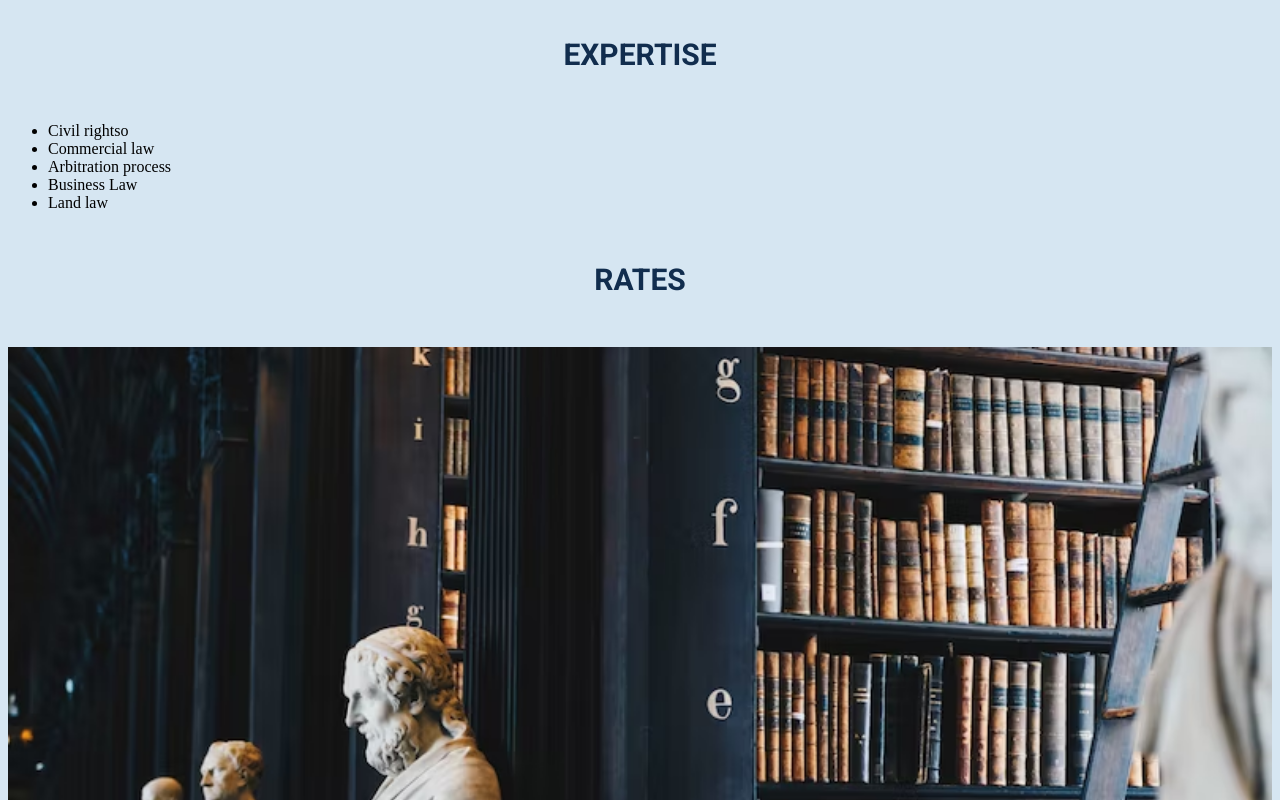
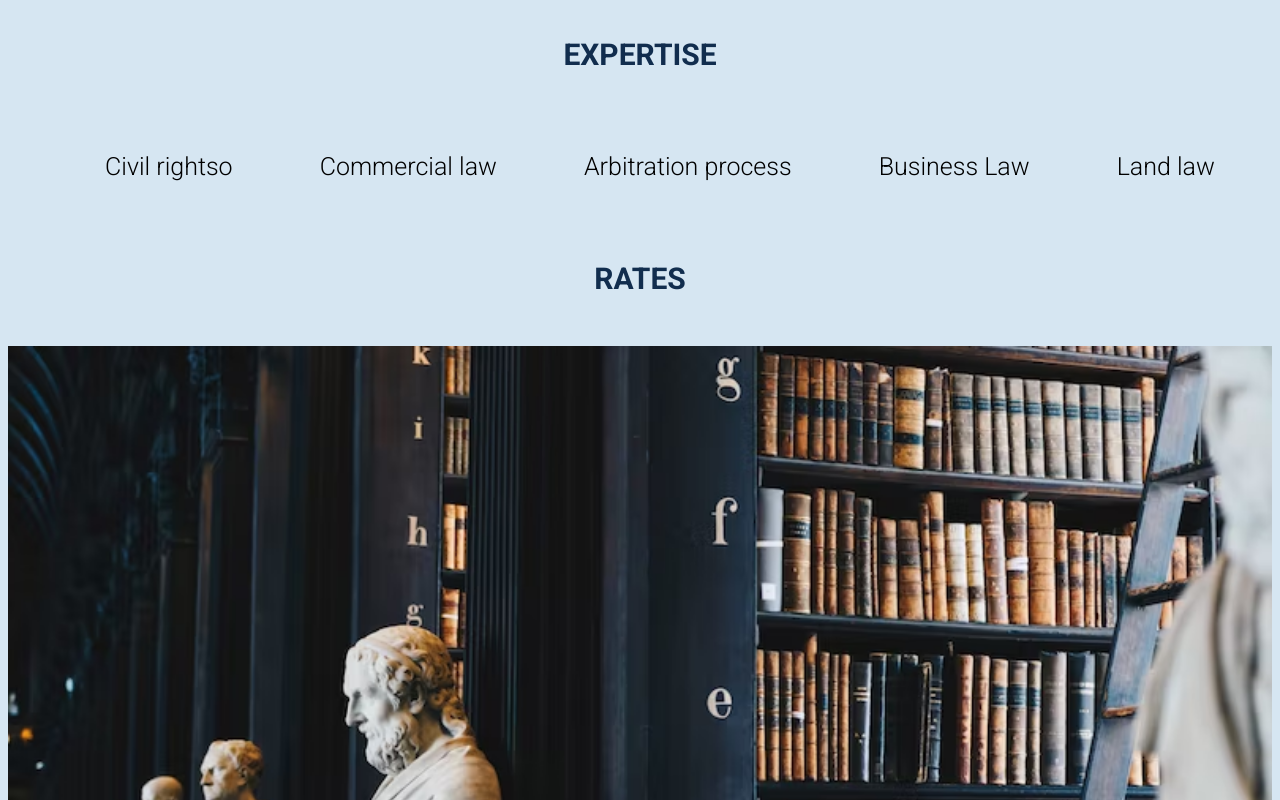
Before and after one commit to volinad86/HTML-CSS-AVOCAT, a plain HTML site: page index.html in a window 1280 px wide. Shown: the part 1120-1920 px from the top of the page. Drawn offline with Linux system fonts and the light colour scheme.

Commit message:
ADD styles Enterprise and Rates

```diff
--- a/styles.css
+++ b/styles.css
@@ -50,3 +50,21 @@ body:hover{
 .softskil:hover{
     color: #07689f;
 }
+
+
+.list{
+    display: flex;
+    justify-content: space-evenly;
+}
+
+.roll{
+    list-style: none;
+    font-size: 25px;
+    font-family: 'Roboto', sans-serif;
+    padding: 30px;
+
+}
+.roll:hover{
+    background-color: #384259;
+    color: #d6e6f2;
+}
```
